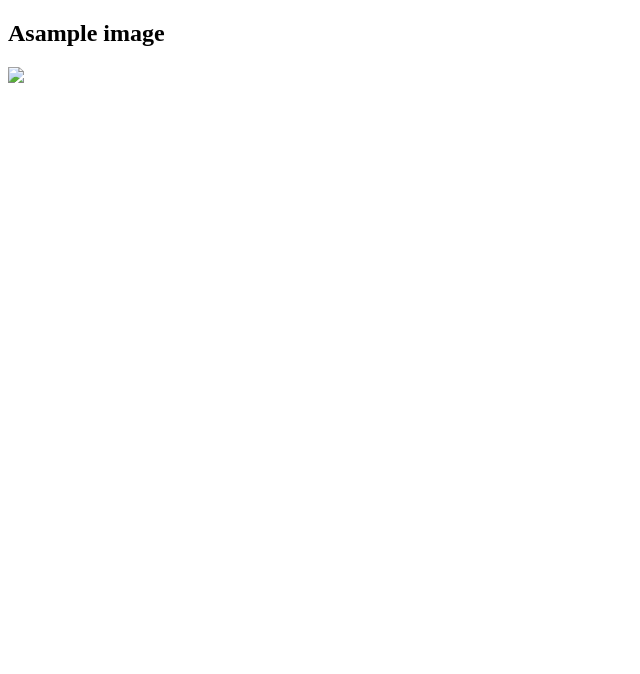
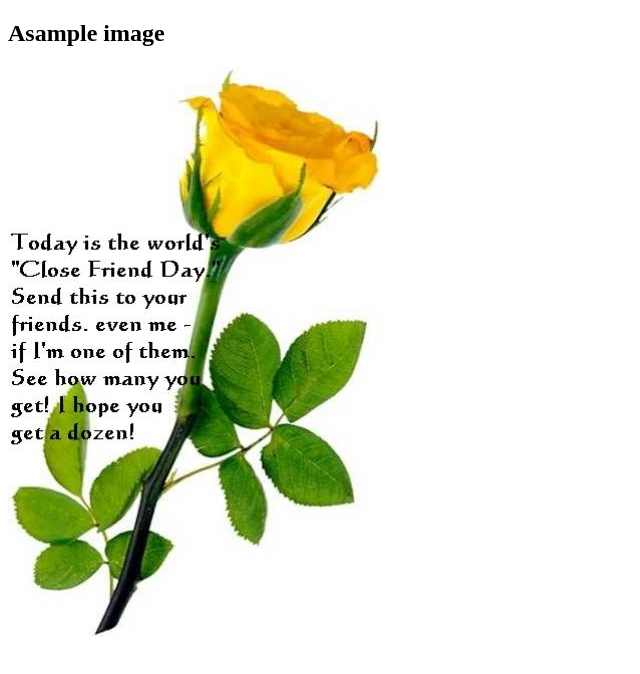
Before and after one commit to totgaiwicjockwour/web-development, a plain HTML site: page index.html in a window 1280 px wide. Shown: the whole page, without its empty margins (0-640 px from the left). Drawn offline with Linux system fonts and the light colour scheme.

Commit message:
Update index.html

```diff
--- a/index.html
+++ b/index.html
@@ -5,6 +5,6 @@
 </head>
 <body>
 <h2>Asample image</h2>
-<img src="23jpg"
+<img src="23.jpg"
 </body>
 </html>
```
